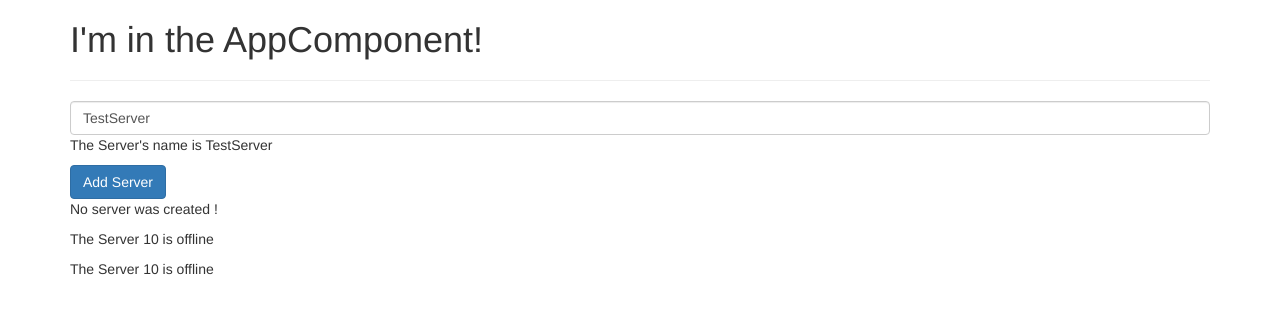
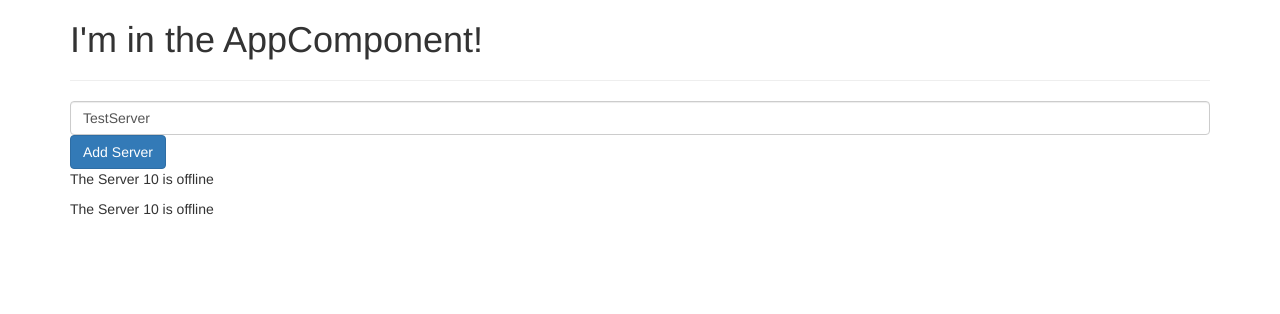
Before and after one commit to mouhagaye/ng-course, an Angular app: page / in a window 1280 px wide. Shown: the top 314 px of the page. Built offline with nearby package versions, Linux system fonts and the light colour scheme.

Commit message:
Ngif statement

```diff
--- a/src/app/servers/servers.component.html
+++ b/src/app/servers/servers.component.html
@@ -5,8 +5,9 @@
   class="form-control"
   [(ngModel)]="serverName">
 
-<p>The Server's name is {{serverName}}</p>
+<!-- <p>The Server's name is {{serverName}}</p> -->
 <button class="btn btn-primary" [disabled]="!allowNewServer" (click)="onCreateServer()">Add Server</button>
-<p>{{serverCreationStatus}}</p>
+<p *ngIf="serverCreated">Server was created and his name is {{serverName}}</p>
+<!-- <p>{{serverCreationStatus}}</p> -->
 <app-server></app-server>
 <app-server></app-server>
--- a/src/app/servers/servers.component.ts
+++ b/src/app/servers/servers.component.ts
@@ -9,13 +9,15 @@ export class ServersComponent implements OnInit {
   allowNewServer = false;
   serverCreationStatus = 'No server was created !';
   serverName = 'TestServer';
+  serverCreated = false;
   constructor() {
     setTimeout(()=>{
       this.allowNewServer = true;
     },2000)
   }
   onCreateServer(){
-    return this.serverCreationStatus = 'Server was created successfully And his Name is ' + this.serverName;
+    this.serverCreated = true;
+    this.serverCreationStatus = 'Server was created successfully And his Name is ' + this.serverName;
   }
   onUpdateServerName(event:Event){
     this.serverName = (<HTMLInputElement>event.target).value;
```
